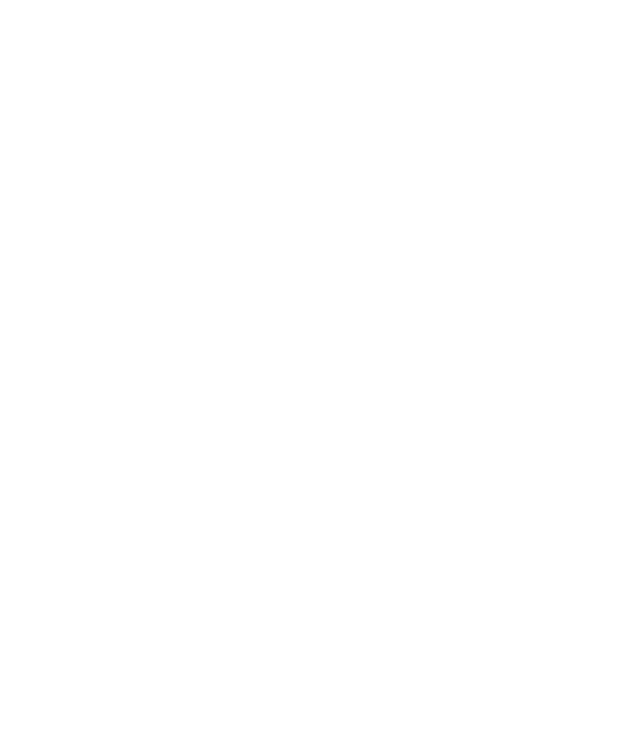
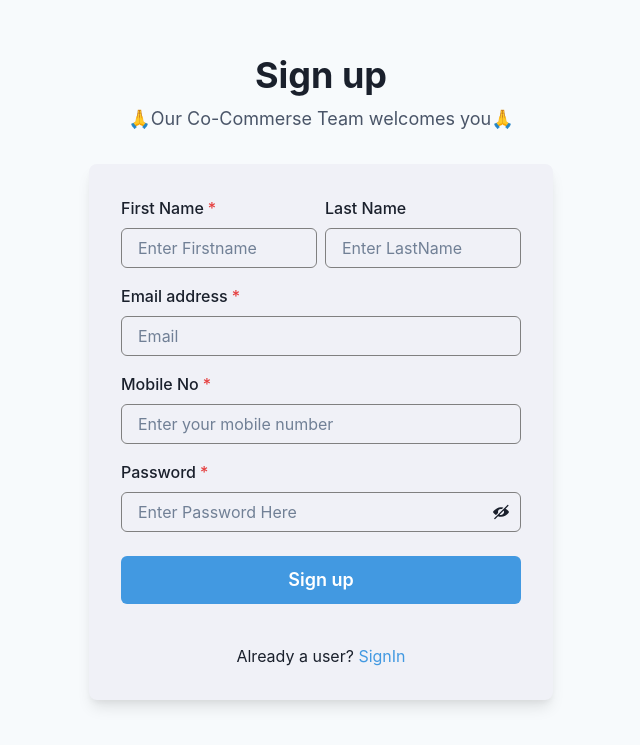
Before and after one commit to Anurag8305/Co-Commerce, a React (Create React App) app in the folder limeroadclone/: page /signup in a window 1280 px wide. Before the commit this address had no page. Shown: the part 123-868 px from the top of the page, without its empty margins (319-959 px from the left). Before the commit the page ends 800 px from the top, so only its background shows below. Built offline with nearby package versions, Linux system fonts and the light colour scheme.

Commit message:
adding: singup and login code to base

```diff
--- a/limeroadclone/src/Pages/Login.jsx
+++ b/limeroadclone/src/Pages/Login.jsx
@@ -1,9 +1,163 @@
-import React from 'react'
+import React, { useState } from "react";
+import {
+  Flex,
+  Box,
+  FormControl,
+  FormLabel,
+  Input,
+  Checkbox,
+  Stack,
+  Link,
+  Button,
+  Heading,
+  Text,
+  useColorModeValue,
+  useToast,
+} from "@chakra-ui/react";
+import { useNavigate } from "react-router-dom";
+import axios from "axios";
+const Login = () => {
+  const toast = useToast();
 
-const Login = () => {
+  const navigateTo = useNavigate();
+  const [formData, setFormData] = useState({
+    email: "",
+    password: "",
+  });
+
+  const HandleChange = (evt) => {
+    let { name, value } = evt.target;
+    setFormData({
+      ...formData,
+      [name]: value,
+    });
+  };
+  const signUppage = () => {
+    toast({
+      position: "bottom-left",
+      title: "Welcome to SignUp.",
+      description: "Here You can Create Your Account.",
+      status: "success",
+      duration: 4000,
+      isClosable: true,
+    });
+    navigateTo("/signup");
+  };
+  const Loginn = () => {
+    try {
+      let users = axios
+        .get("https://unit-5backend.onrender.com/Users")
+        .then((response) => {
+          let login = response.data.find((item) => {
+            return (
+              item.email === formData.email &&
+              item.password === formData.password
+            );
+          });
+          console.log("login in user", login, response.data);
+          if (
+            formData.email === "admin@admin.com" &&
+            formData.password === "123456"
+          ) {
+            navigateTo("/adminPage");
+          } else if (login) {
+            // dispatch(SetUserDataAfterLogin(login));
+            toast({
+              title: "Welcome to Co-Commerce.",
+              description: "We are Happy To serve you.",
+              status: "success",
+              duration: 6000,
+              isClosable: true,
+            });
+            navigateTo("/");
+          } else {
+            console.log("login creds invalid");
+            toast({
+              title: "Credential Invalid.",
+              description: "",
+              status: "error",
+              duration: 4000,
+              isClosable: true,
+            });
+          }
+        });
+    } catch (error) {
+      console.log("error", error);
+    }
+  };
   return (
-    <div>Login</div>
-  )
-}
+    <Flex
+      minH={"100vh"}
+      align={"center"}
+      justify={"center"}
+      bg={useColorModeValue("gray.50", "gray.800")}
+    >
+      <Stack spacing={8} mx={"auto"} maxW={"lg"} py={12} px={6}>
+        <Stack align={"center"}>
+          <Heading fontSize={"4xl"}>Sign In</Heading>
+          <Text fontSize={"lg"} color={"gray.600"}></Text>
+        </Stack>
+        <Box
+          rounded={"lg"}
+          bg={useColorModeValue("white", "gray.700")}
+          boxShadow={"lg"}
+          p={8}
+          bgColor="#f0f1f7 "
+        >
+          <Stack spacing={4}>
+            <FormControl id="email">
+              <FormLabel>Email address</FormLabel>
+              <Input
+                type="email"
+                name="email"
+                borderColor={"grey"}
+                value={formData.email}
+                onChange={HandleChange}
+              />
+            </FormControl>
+            <FormControl id="password">
+              <FormLabel>Password</FormLabel>
+              <Input
+                type="password"
+                name="password"
+                borderColor={"grey"}
+                value={formData.password}
+                onChange={HandleChange}
+              />
+            </FormControl>
+            <Stack spacing={10}>
+              <Stack
+                direction={{ base: "column", sm: "row" }}
+                align={"start"}
+                justify={"space-between"}
+              >
+                <Checkbox borderColor={"grey"}>Remember me</Checkbox>
+                <Link color={"blue.400"}>Forgot password?</Link>
+              </Stack>
+              <Button
+                bg={"blue.400"}
+                color={"white"}
+                _hover={{
+                  bg: "blue.500",
+                }}
+                onClick={Loginn}
+              >
+                Sign in
+              </Button>
+            </Stack>
+            <Stack pt={6}>
+              <Text align={"center"}>
+                Don't have a account?{" "}
+                <Link color={"blue.400"} onClick={signUppage}>
+                  SignUp
+                </Link>
+              </Text>
+            </Stack>
+          </Stack>
+        </Box>
+      </Stack>
+    </Flex>
+  );
+};
 
-export default Login
+export default Login;
--- /dev/null
+++ b/limeroadclone/src/Pages/SignUp.jsx
@@ -0,0 +1,199 @@
+import React from "react";
+import {
+  Flex,
+  Box,
+  FormControl,
+  FormLabel,
+  Input,
+  InputGroup,
+  HStack,
+  InputRightElement,
+  Stack,
+  Button,
+  Heading,
+  Text,
+  useColorModeValue,
+  Link,
+} from "@chakra-ui/react";
+import {
+  Alert,
+  AlertIcon,
+  AlertTitle,
+  AlertDescription,
+  useToast,
+} from "@chakra-ui/react";
+import { useState } from "react";
+import { ViewIcon, ViewOffIcon } from "@chakra-ui/icons";
+import { useNavigate } from "react-router-dom";
+
+const SignUp = () => {
+  const toast = useToast();
+  const [showPassword, setShowPassword] = useState(false);
+  const [formData, setFormData] = useState({
+    firstName: "",
+    lastName: "",
+    email: "",
+    mobile: "",
+    password: "",
+  });
+  //
+  //   const dispatch = useDispatch();
+  //
+  const navigateTo = useNavigate();
+  const GoTo = (path) => {
+    console.log("path", path);
+    navigateTo(path);
+  };
+  const HandleChange = (evt) => {
+    let { name, value } = evt.target;
+    setFormData({
+      ...formData,
+      [name]: value,
+    });
+  };
+
+  const SignupUser = () => {
+    try {
+      console.log("add", formData);
+      //   dispatch(AddUser(formData));
+      toast({
+        title: "Welcome to SignIn-Page.",
+        description: "To Move Ahead You Have To SignIn First .",
+        status: "success",
+        duration: 6000,
+        isClosable: true,
+      });
+      navigateTo("/signin");
+    } catch (error) {
+      console.log("error", error);
+    }
+  };
+
+  return (
+    <Flex
+      minH={"100vh"}
+      align={"center"}
+      justify={"center"}
+      bg={useColorModeValue("gray.50", "gray.800")}
+      mt={"100px"}
+    >
+      <Stack spacing={8} mx={"auto"} maxW={"lg"} py={12} px={6}>
+        <Stack align={"center"}>
+          <Heading fontSize={"4xl"} textAlign={"center"}>
+            Sign up
+          </Heading>
+          <Text fontSize={"lg"} color={"gray.600"}>
+            🙏Our Co-Commerse Team welcomes you🙏
+          </Text>
+        </Stack>
+        <Box
+          rounded={"lg"}
+          bg={useColorModeValue("white", "gray.700")}
+          boxShadow={"lg"}
+          p={8}
+          bgColor="#f0f1f7 "
+        >
+          <Stack spacing={4}>
+            <HStack>
+              <Box>
+                <FormControl id="firstName" isRequired>
+                  <FormLabel>First Name</FormLabel>
+                  <Input
+                    borderColor={"grey"}
+                    name="firstName"
+                    type="text"
+                    placeholder="Enter Firstname"
+                    value={formData.firstName}
+                    onChange={HandleChange}
+                  />
+                </FormControl>
+              </Box>
+              <Box>
+                <FormControl id="lastName">
+                  <FormLabel>Last Name</FormLabel>
+                  <Input
+                    name="lastName"
+                    type="text"
+                    placeholder="Enter LastName"
+                    value={formData.lastName}
+                    onChange={HandleChange}
+                    borderColor={"grey"}
+                  />
+                </FormControl>
+              </Box>
+            </HStack>
+            <FormControl id="email" isRequired>
+              <FormLabel>Email address</FormLabel>
+              <Input
+                name="email"
+                type="email"
+                placeholder="Email"
+                value={formData.email}
+                onChange={HandleChange}
+                borderColor={"grey"}
+              />
+            </FormControl>
+            <FormControl id="Contact" isRequired>
+              <FormLabel>Mobile No</FormLabel>
+              <Input
+                name="mobile"
+                type="number"
+                placeholder="Enter your mobile number"
+                value={formData.mobile}
+                onChange={HandleChange}
+                borderColor={"grey"}
+              />
+            </FormControl>
+            <FormControl id="password" isRequired>
+              <FormLabel>Password</FormLabel>
+              <InputGroup>
+                <Input
+                  type={showPassword ? "text" : "password"}
+                  name="password"
+                  placeholder="Enter Password Here"
+                  value={formData.password}
+                  onChange={HandleChange}
+                  borderColor={"grey"}
+                />
+                <InputRightElement h={"full"}>
+                  <Button
+                    variant={"ghost"}
+                    onClick={() =>
+                      setShowPassword((showPassword) => !showPassword)
+                    }
+                  >
+                    {showPassword ? <ViewIcon /> : <ViewOffIcon />}
+                  </Button>
+                </InputRightElement>
+              </InputGroup>
+            </FormControl>
+            <Stack spacing={10} pt={2}>
+              <Button
+                loadingText="Submitting"
+                size="lg"
+                bg={"blue.400"}
+                color={"white"}
+                _hover={{
+                  bg: "blue.500",
+                }}
+                onClick={SignupUser}
+              >
+                Sign up
+              </Button>
+            </Stack>
+            <Stack pt={6}>
+              <Text align={"center"}>
+                Already a user?{" "}
+                <Link color={"blue.400"} onClick={() => GoTo("/login")}>
+                  SignIn
+                </Link>
+              </Text>
+            </Stack>
+          </Stack>
+        </Box>
+      </Stack>
+    </Flex>
+  );
+};
+
+export default SignUp;
--- a/limeroadclone/src/Routes/AllRoutes.jsx
+++ b/limeroadclone/src/Routes/AllRoutes.jsx
@@ -6,6 +6,7 @@
 import Login from "../Pages/Login";
 import Mens from "../Pages/Mens";
 import Payment from "../Pages/Payment";
+import SignUp from "../Pages/SignUp";
 import Women from "../Pages/Women";
 
 const AllRoutes = () => {
@@ -19,6 +20,7 @@
         <Route path="/login" element={<Login />} />
         <Route path="/cart" element={<CartPage />} />
         <Route path="/payment" element={<Payment />} />
+        <Route path="/signup" element={<SignUp />} />
       </Routes>
     </div>
   );
```
Also changed, not shown: 1 other file (tests, documents, lock files or other folders). Lines whose indentation alone changed are shown as unchanged.
